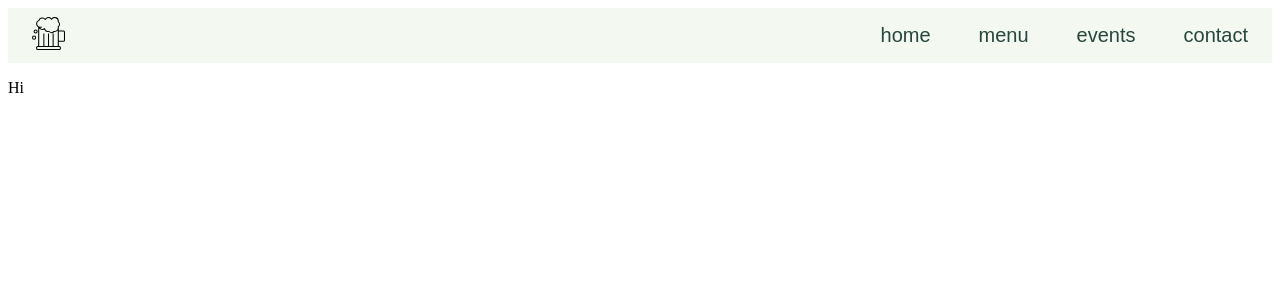
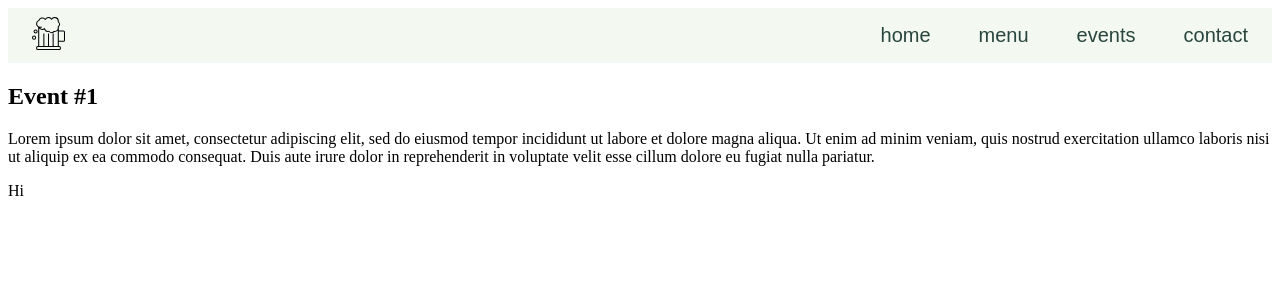
Before and after one commit to HazyInk/cpnt262-final-project, a SvelteKit app: page /events/1 in a window 1280 px wide. Shown: the top 300 px of the page. Built offline with nearby package versions, Linux system fonts and the light colour scheme.

Commit message:
dynamic routes and info, not img

```diff
--- a/src/routes/events/+page.svelte
+++ b/src/routes/events/+page.svelte
@@ -1,6 +1,5 @@
 <script>
   export let data;
-  console.log(data.summaries);
 </script>
 
 {#each data.summaries as { slug, title }}
--- a/src/routes/events/[slug]/+layout.svelte
+++ b/src/routes/events/[slug]/+layout.svelte
@@ -9,11 +9,5 @@
 </div>
 
 <style>
-	@media (min-width: 640px) {
-		main {
-			display: grid;
-			gap: 2em;
-			grid-template-columns: 1fr 16em;
-		}
-	}
+
 </style>
--- a/src/routes/events/[slug]/+page.svelte
+++ b/src/routes/events/[slug]/+page.svelte
@@ -3,9 +3,10 @@
 </script>
 <!--
 there must be something wrong with the way i am calling / loading the data -->
-<!-- <svelte:head>
+<svelte:head>
 	<title>{data.post.title}</title>
-</svelte:head> -->
+</svelte:head>
 
-
+<h2>{data.post.title}</h2>
+<p>{data.post.content}</p>
 <p>Hi</p>
```
